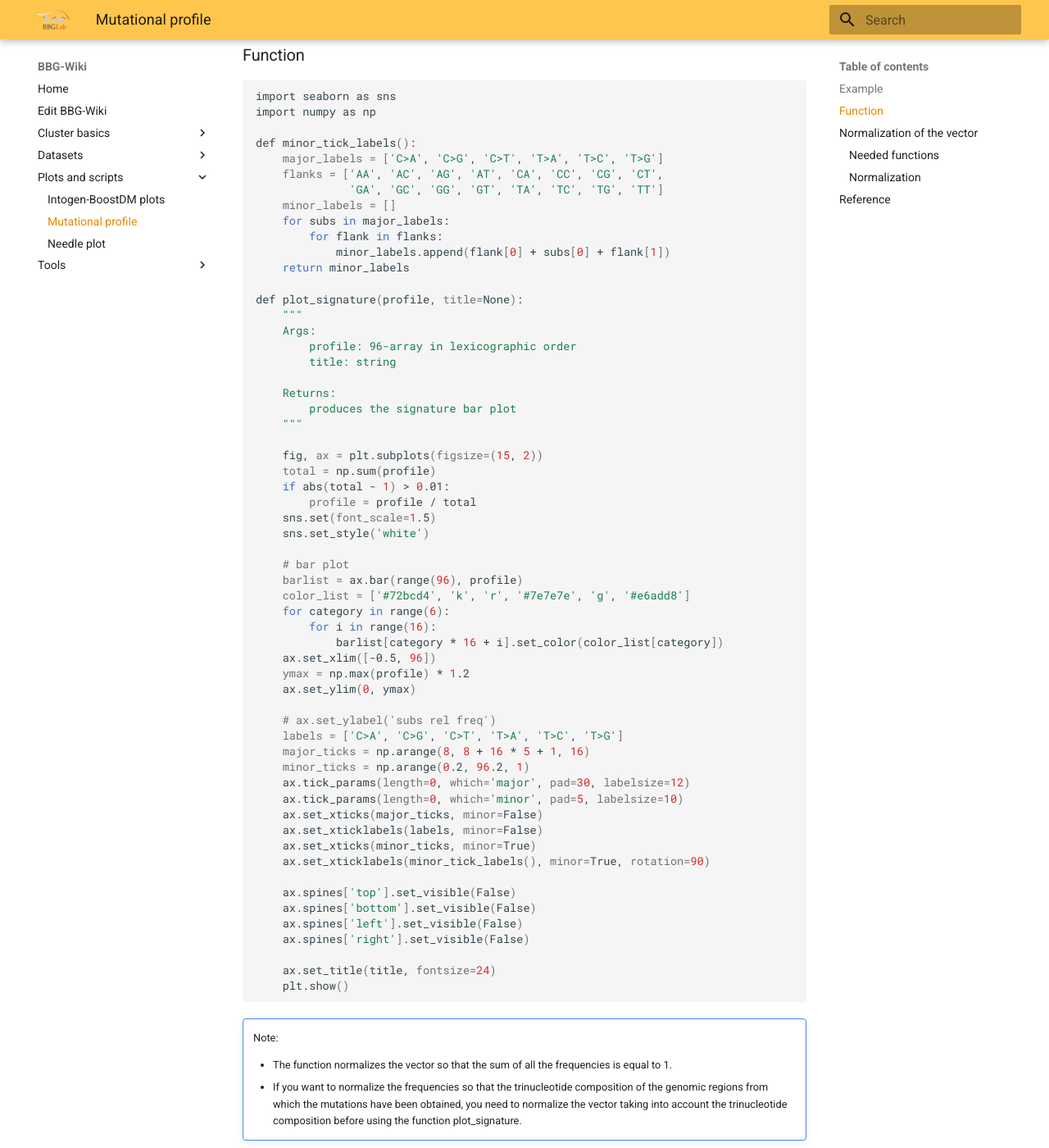
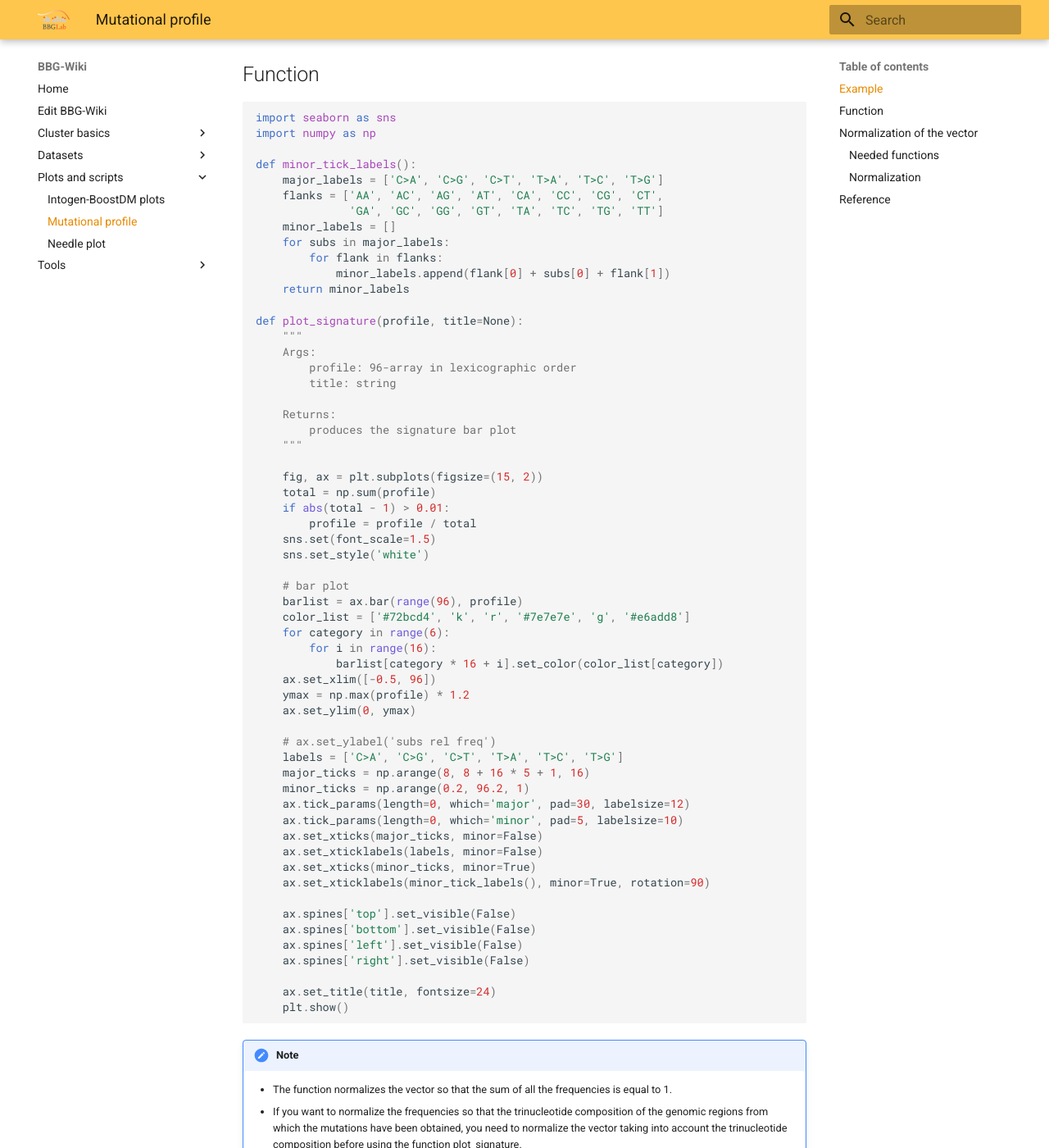
Before and after one commit to bbglab/bbgwiki, an MkDocs documentation site: the page built from docs/Plots and scripts/Mutational profile.md, in a window 1280 px wide and 1400 px high, scrolled down 490 px. Shown: the whole window at 82% size. Built offline with MkDocs 1.6.1 and Material for MkDocs 9.7.7, drawn with Linux system fonts in a browser that asks for light colours; some of the changed text lies outside the part shown.

Commit message:
fix: format

````diff
--- a/docs/Plots and scripts/Mutational profile.md
+++ b/docs/Plots and scripts/Mutational profile.md
@@ -4,12 +4,14 @@
 It takes as input the the vector with the mutations frequency  (`profile`) and the title of the plot (`title`).
 
 The function `minor_tick_labels`  is needed to generate the labels of the plot.
-### Example
+
+## Example
+
 ![Plot mutational profile](../assets/images/plot_mutational_profile.png)
 
-### Function
+## Function
 
-```bash
+``` py
 import seaborn as sns
 import numpy as np
 
@@ -70,23 +72,19 @@
     plt.show()
 ```
 
-
-!!! note annotate ""
-    Note:
-
+!!! note
     - The function normalizes the vector so that the sum of all the frequencies is equal to 1.
     - If you want to normalize the frequencies so that the trinucleotide composition of the genomic regions from which the mutations have been obtained, you need to normalize the vector taking into account the trinucleotide composition before using the function plot_signature.
 
-### Normalization of the vector
+## Normalization of the vector
 
 In order to normalize the vector you will need to import from [bgreference](https://bbglab.github.io/bbgwiki/Tools/BBG-tools/BGreference/){:target="_blank"} the reference genome in which the data has been sequenced.
 
 You will also need the vector with the mutations frequency (`profile`) and the directory of a file with the genomic regions from which the mutations have been obtained (`regions_file_dir`), with at least the columns: `CHROMOSOME`, `START`, `END`.
 
+### Needed functions
 
-
-#### Needed functions
-```bash
+```py
 from itertools import product
 import pandas as pd
 import numpy as np
@@ -149,13 +147,14 @@
     return sbs_format(list(map(int, counts)))
 ```
 
-#### Normalization
-```bash
+### Normalization
+
+```python
 region_triplet_abundance=get_triplet_counts_region(regions_file_dir)
 normalized_profile = np.array(profile)/np.array(region_triplet_abundance)
 ```
 
+## Reference
 
-## Reference
 - Paula Gomis
 - Ferran Muiños
````
